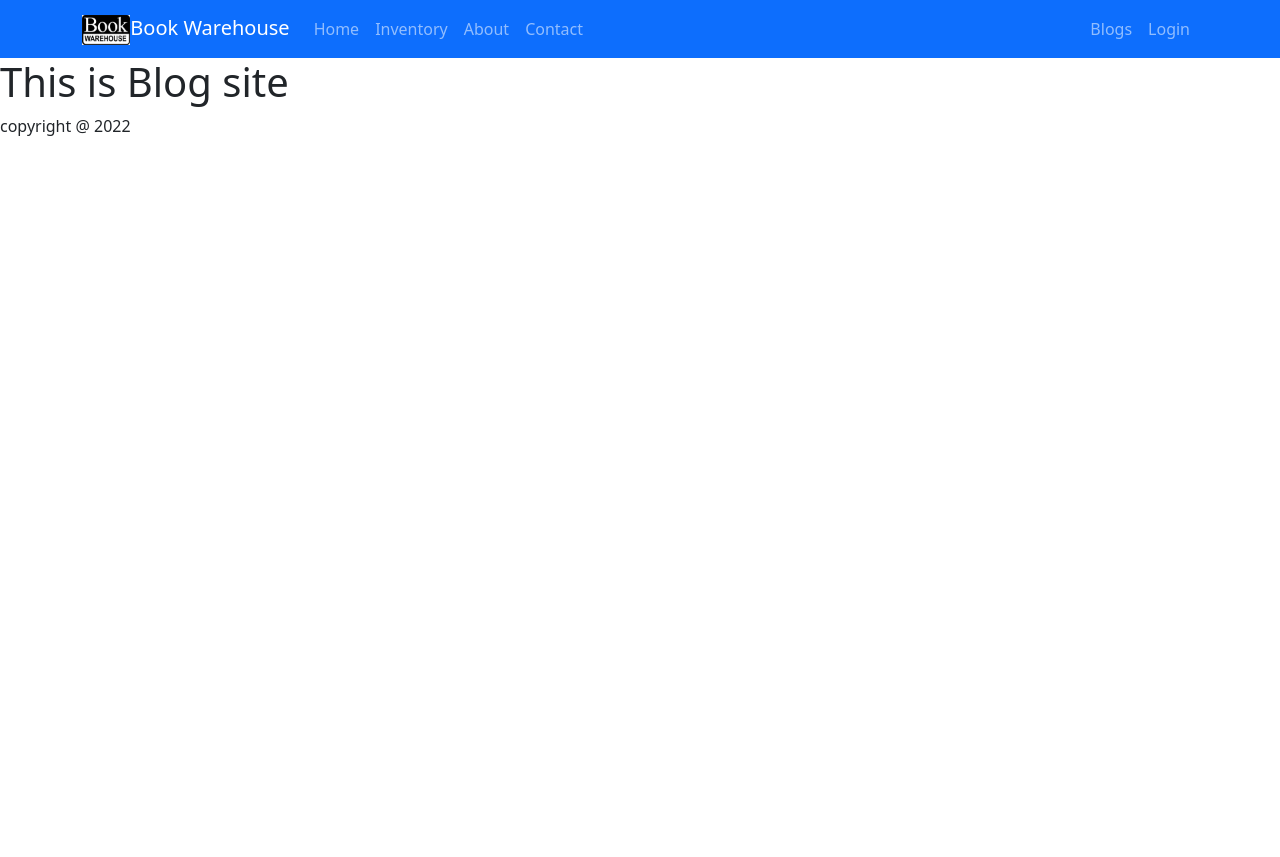
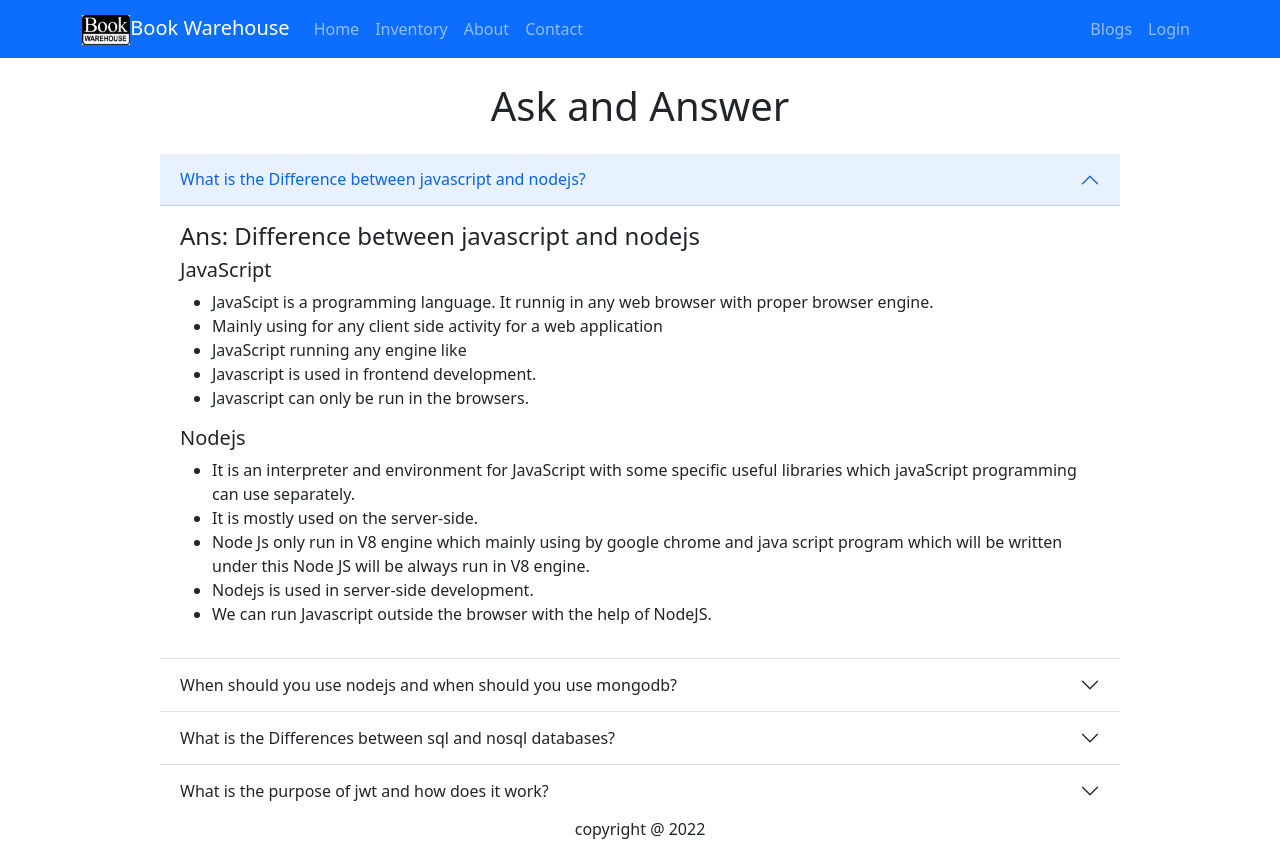
Before and after one commit to Saiyadul77/book-warehouse-client, a React (Create React App) app: page /blogs in a window 1280 px wide. Before the commit the page ends 800 px from the top, so only its background shows below. Built offline with nearby package versions, Linux system fonts and the light colour scheme; no server answers.

Commit message:
blogs site updated

```diff
--- a/src/components/Blogs/Blogs.js
+++ b/src/components/Blogs/Blogs.js
@@ -1,9 +1,85 @@
 import React from 'react';
+import Accordion from 'react-bootstrap/Accordion'
 
 const Blogs = () => {
     return (
-        <div>
-           <h1>This is Blog site</h1>
+        <div className='w-75 mx-auto'>
+            <div>
+                <h1 className='text-center text-bold my-4'>Ask and Answer</h1>
+            </div>
+            <div>
+                <Accordion defaultActiveKey="0" flush>
+                    <Accordion.Item eventKey="0">
+                        <Accordion.Header>What is the Difference between javascript and nodejs?</Accordion.Header>
+                        <Accordion.Body>
+                            <h4> Ans: Difference between javascript and nodejs</h4>
+                            <h5> JavaScript</h5>
+                            <ul>
+                                <li>JavaScipt is a programming language. It runnig in any web browser with proper browser engine.</li>
+                                <li>Mainly using for any client side activity for a web application</li>
+                                <li>JavaScript running any engine like</li>
+                                <li>Javascript is used in frontend development.</li>
+                                <li>Javascript can only be run in the browsers.</li>
+
+                            </ul>
+                            <h5> Nodejs</h5>
+                            <ul>
+                                <li>It is an interpreter and environment for JavaScript with some specific useful libraries which javaScript programming can use separately.</li>
+                                <li>It is mostly used on the server-side.</li>
+                                <li>Node Js only run in V8 engine which mainly using by google chrome and java script program which will be written under this Node JS will be always run in V8 engine.</li>
+                                <li>Nodejs is used in server-side development.</li>
+                                <li>We can run Javascript outside the browser with the help of NodeJS.</li>
+                            </ul>
+                        </Accordion.Body>
+                    </Accordion.Item>
+                    <Accordion.Item eventKey="1">
+                        <Accordion.Header>When should you use nodejs and when should you use mongodb?</Accordion.Header>
+                        <Accordion.Body>
+                            <h5> Node JS</h5>
+                            <p>Nodejs is a Javascript engine that you can write any application you want with. It runs your Javascript code. Most commonly, it is used to build servers that can respond to web requests, though it can be used for lots of other types of code too.</p>
+                            <h5> Mongodb</h5>
+                            <p>MongoDB is a database engine. Code within some application or server uses MongoDB to save, query or update data in a database. There are many web servers built with nodejs that will then use MongoDB for storing data.</p>
+
+                        </Accordion.Body>
+                    </Accordion.Item>
+                    <Accordion.Item eventKey="2">
+                        <Accordion.Header>What is the Differences between sql and nosql databases?</Accordion.Header>
+                        <Accordion.Body>
+                            <h4> Ans: Differences between sql and nosql databases.</h4>
+                            <h5> sql</h5>
+                            <ul>
+                                <li>RELATIONAL DATABASE MANAGEMENT SYSTEM (RDBMS).</li>
+                                <li>These databases have fixed or static or predefined schema</li>
+                                <li>These databases are not suited for hierarchical data storage.</li>
+                                <li>These databases are best suited for complex queries.</li>
+                                <li>Vertically Scalable.</li>
+                                <li>Follows ACID property.</li>
+
+                            </ul>
+                            <h5> nosql</h5>
+                            <ul>
+                                <li>Non-relational or distributed database system.</li>
+                                <li>They have dynamic schema.</li>
+                                <li>These databases are best suited for hierarchical data storage.</li>
+                                <li>These databases are not so good for complex queries.</li>
+                                <li>Horizontally scalable.</li>
+                                <li>Follows CAP(consistency, availability, partition tolerance).</li>
+                            </ul>
+                        </Accordion.Body>
+                    </Accordion.Item>
+                    <Accordion.Item eventKey="3">
+                        <Accordion.Header>What is the purpose of jwt and how does it work?</Accordion.Header>
+                        <Accordion.Body>
+                            <h4> Ans: The purpose of jwt</h4>
+
+                            <p>JSON Web Token (JWT) is an open standard that defines a compact and self-contained way for securely transmitting information between parties as a JSON object. This information can be verified and trusted because it is digitally signed. JWTs can be signed using a secret (with the HMAC algorithm) or a public/private key pair using RSA or ECDSA.</p>
+                            <h4>JSON Web Tokens work</h4>
+                            <p>In authentication, when the user successfully logs in using their credentials, a JSON Web Token will be returned. Since tokens are credentials, great care must be taken to prevent security issues. In general, you should not keep tokens longer than required.</p><br />
+                            <p>Whenever the user wants to access a protected route or resource, the user agent should send the JWT, typically in the Authorization header using the Bearer schema.</p>
+                        </Accordion.Body>
+                    </Accordion.Item>
+                </Accordion>
+            </div>
         </div>
     );
 };
--- a/src/components/Home/Footer/Footer.js
+++ b/src/components/Home/Footer/Footer.js
@@ -2,7 +2,7 @@ import React from 'react';
 
 const Footer = () => {
     return (
-        <div>
+        <div className='text-center'>
             <p>copyright @ 2022</p>
         </div>
     );
--- a/src/components/Home/Home/Home.js
+++ b/src/components/Home/Home/Home.js
@@ -3,7 +3,9 @@ import About from '../About/About';
 import Banner from '../Banner/Banner';
 import Contact from '../Contact/Contact';
 import Inventory from '../Inventory/Inventory';
-import Manage from '../ManageItem/Manage/Manage';
+import Manage from '../../ManageItem/Manage/Manage';
+
+
 
 
 
--- a/src/components/InventoryDetail/InventoryDetail.js
+++ b/src/components/InventoryDetail/InventoryDetail.js
@@ -1,4 +1,4 @@
-import React from 'react';
+import React, { useState } from 'react';
 import { useParams } from 'react-router-dom';
 import useInventoryDetail from '../../hooks/useInventoryDetail/useInventoryDetail';
 
@@ -6,6 +6,12 @@ import useInventoryDetail from '../../hooks/useInventoryDetail/useInventoryDetai
 const InventoryDetail = () => {
     const {inventoryId}=useParams();
     const [inventory]=useInventoryDetail(inventoryId)
+    const [quantity, setQuantity]= useState(0);
+
+    const updateQuantity=()=>{
+        const quantity=quantity-1;
+        setQuantity(quantity);
+    }
 
     return (
         <div className='text-center w-50 mx-auto'>
@@ -14,9 +20,9 @@ const InventoryDetail = () => {
             <img src={inventory.img} alt="" />
             <p>{inventory.description}</p>
             <p>Price: ${inventory.price}</p>
-            <p>Quantity: {inventory.quantity}</p>
+            <p>Quantity:{quantity} {inventory.quantity}</p>
             <p>Supplier Name:{inventory.supplier}</p>
-            <button className='btn btn-primary'>Delivered</button><br />
+            <button onClick={updateQuantity} className='btn btn-primary'>Delivered</button><br />
             <input type="text" placeholder='Restock the Item' required/>
             <input type="submit" value="Restock" />
         </div>
--- a/src/components/ManageItem/ManageItem.js
+++ b/src/components/ManageItem/ManageItem.js
@@ -37,7 +37,7 @@ const ManageItem = () => {
                         <p>Price: ${service.price}</p>
                         <p>Quantity: {service.quantity}</p>
                         <p>Supplier Name:{service.supplier}</p>
-                        <button onClick={() => handleDelete(service._id)}>Delete Item</button>
+                        <button className='btn btn-primary' onClick={() => handleDelete(service._id)}>Delete Item</button>
                     </div>)
                 }
             </div>
```
Also changed, not shown: src/components/Shared/Header/HeaderMain.js (deleted, +0 -35 lines), src/components/ManageItem/Manage/Manage.js (renamed from src/components/Home/ManageItem/Manage/Manage.js).
